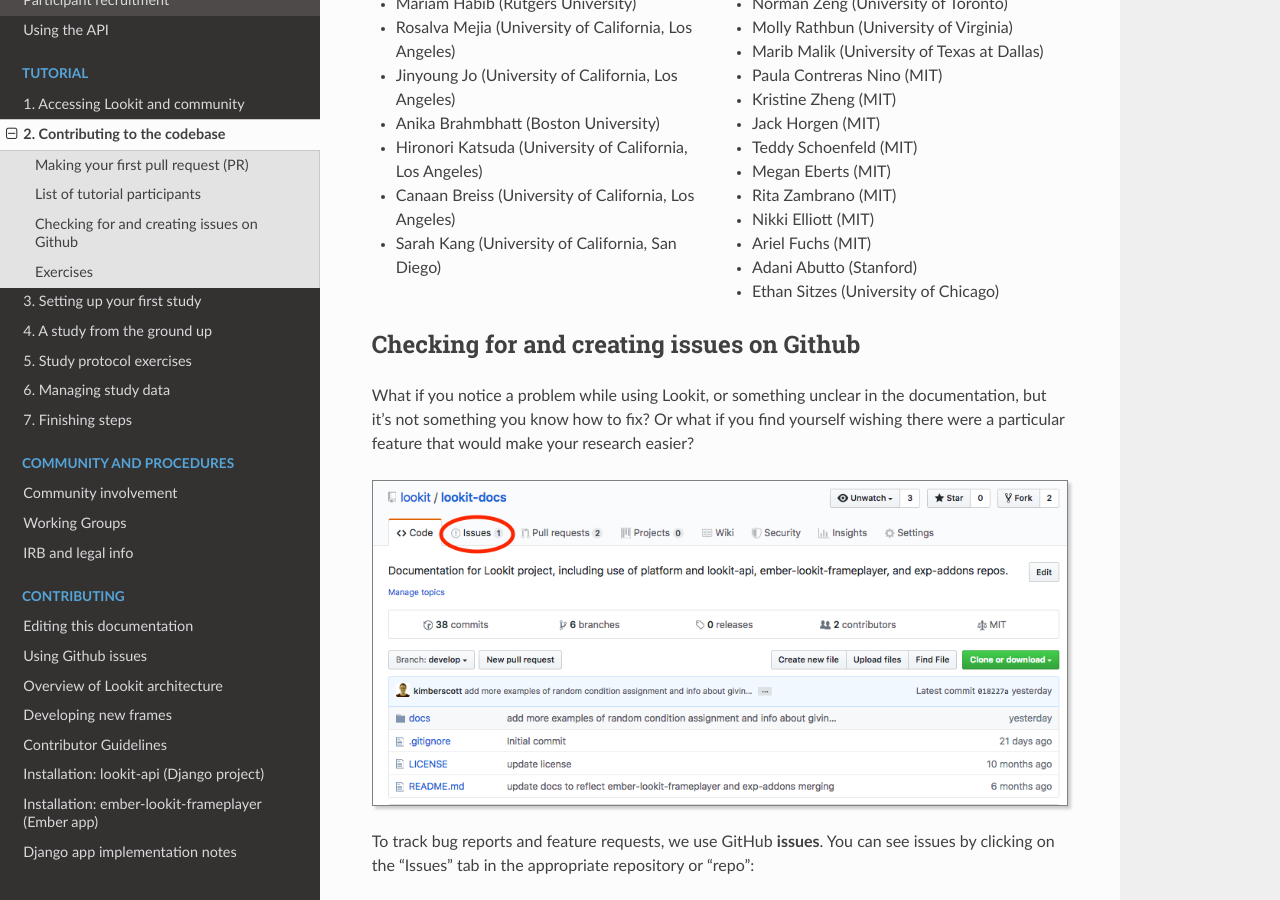
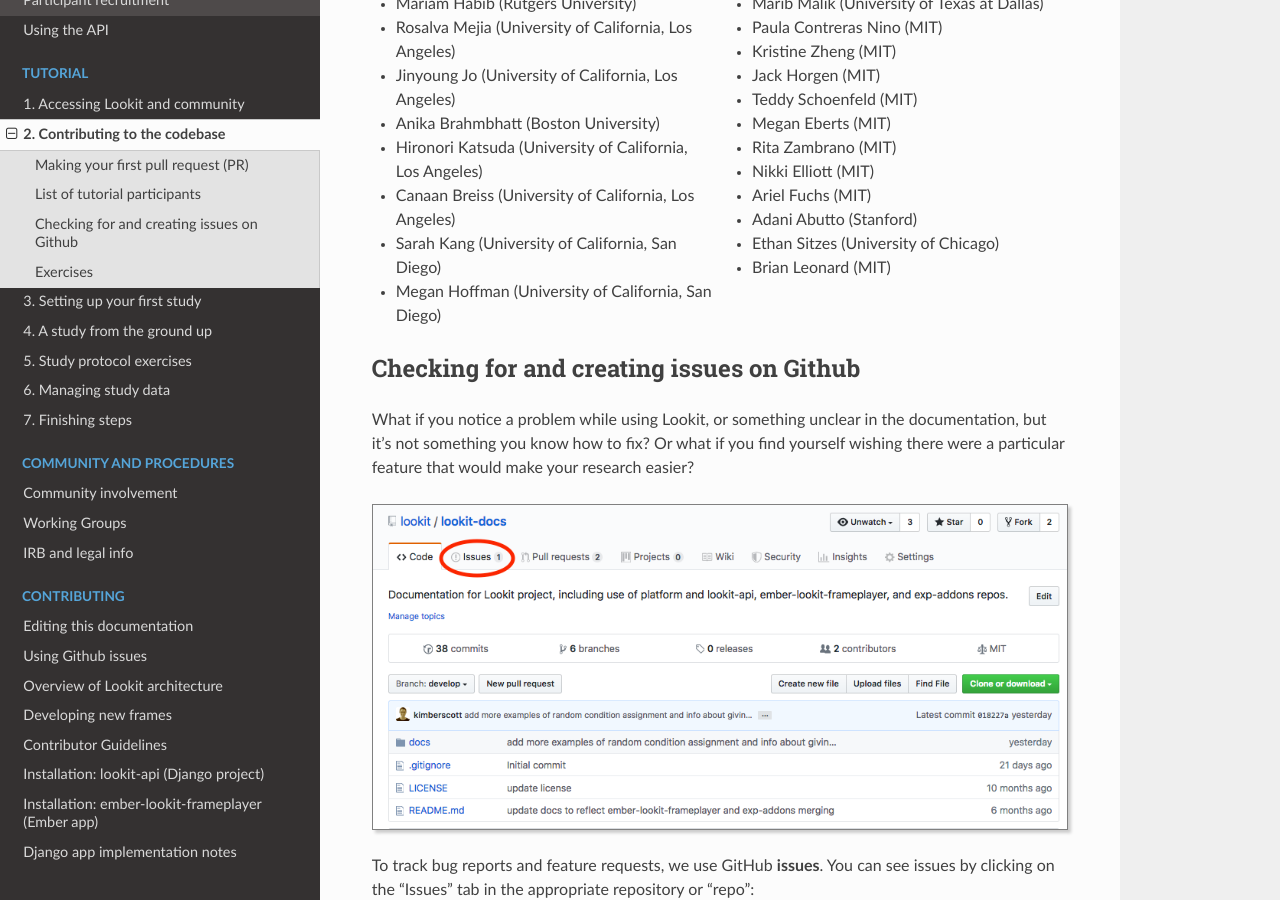
Before and after one commit to lookit/lookit-docs, a Sphinx documentation site: the page built from docs/source/tutorial-contributing.rst, in a window 1280 px wide and 900 px high, scrolled down 7545 px. Built offline with Sphinx 7.4.7 and the Read the Docs theme 2.0.0, drawn with Linux system fonts in a browser that asks for light colours.

Commit message:
Update tutorial-contributing.rst

```diff
--- a/docs/source/tutorial-contributing.rst
+++ b/docs/source/tutorial-contributing.rst
@@ -308,6 +308,7 @@
 - Ariel Fuchs (MIT)
 - Adani Abutto (Stanford)
 - Ethan Sitzes (University of Chicago)
+- Brian Leonard (MIT)
 
 Checking for and creating issues on Github
 -------------------------------------------
```
